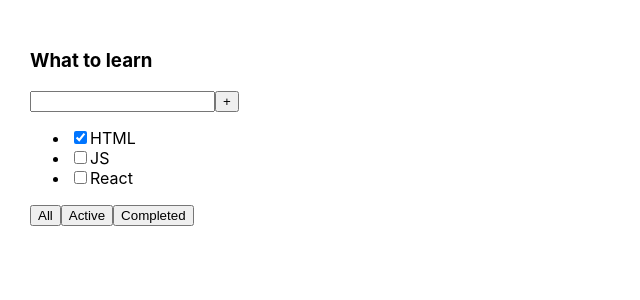
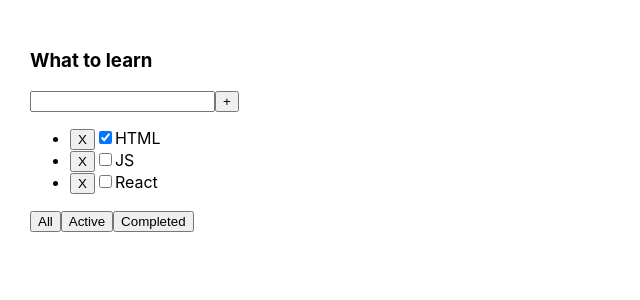
Before and after one commit to DmitrijSergeev/Todolist, a React (Create React App) app: page / in a window 1280 px wide. Shown: the top 300 px of the page, without its empty margins (0-640 px from the left). Built offline with nearby package versions, Linux system fonts and the light colour scheme.

Commit message:
first lesson

```diff
--- a/src/App.tsx
+++ b/src/App.tsx
@@ -10,10 +10,17 @@
         {id:v1(), title: 'React', isDone: false},
     ])
 
+    function removeTask (id: string){
+        let filteredTasks = tasks.filter( el => el.id !==id )
+        setTasks( filteredTasks )
+    }
+
     return (
         <div className="App">
 
-            <Todolist tasks={tasks}/>
+            <Todolist tasks={tasks}
+                      removeTask={removeTask}
+            />
 
         </div>
     );
--- a/src/components/todolist/Todolist.tsx
+++ b/src/components/todolist/Todolist.tsx
@@ -1,4 +1,5 @@
 import React from 'react';
+import {Button} from "../ui/button/Button";
 
 export type TaskProps = {
     id: string
@@ -8,8 +9,10 @@
 
 type TodolistProps = {
     tasks: TaskProps[]
+    removeTask: (id: string)=>void
 }
-export const Todolist = ({tasks}: TodolistProps) => {
+export const Todolist = ({tasks, removeTask}: TodolistProps) => {
+
     return (
         <div>
             <h3>What to learn</h3>
@@ -19,8 +22,12 @@
             </div>
             <ul>
                 {tasks.map( (el)=>{
+                    const removeOnCklick = () => {
+                        removeTask(el.id)
+                    }
                     return (
                         <li key={el.id}>
+                            <button onClick={removeOnCklick}>X</button>
                             <input type="checkbox" checked={el.isDone}/>
                             <span>{el.title}</span>
                         </li>
@@ -28,9 +35,9 @@
                 })}
             </ul>
             <div>
-                <button>All</button>
-                <button>Active</button>
-                <button>Completed</button>
+                <Button>All</Button>
+                <Button>Active</Button>
+                <Button>Completed</Button>
             </div>
         </div>
     );
--- /dev/null
+++ b/src/components/ui/button/Button.tsx
@@ -0,0 +1,9 @@
+import {ReactNode} from "react";
+
+type ButtonProps = {
+    children: ReactNode
+}
+
+export const Button = ({ children }: ButtonProps) => {
+    return <button>{children}</button>
+}
```
